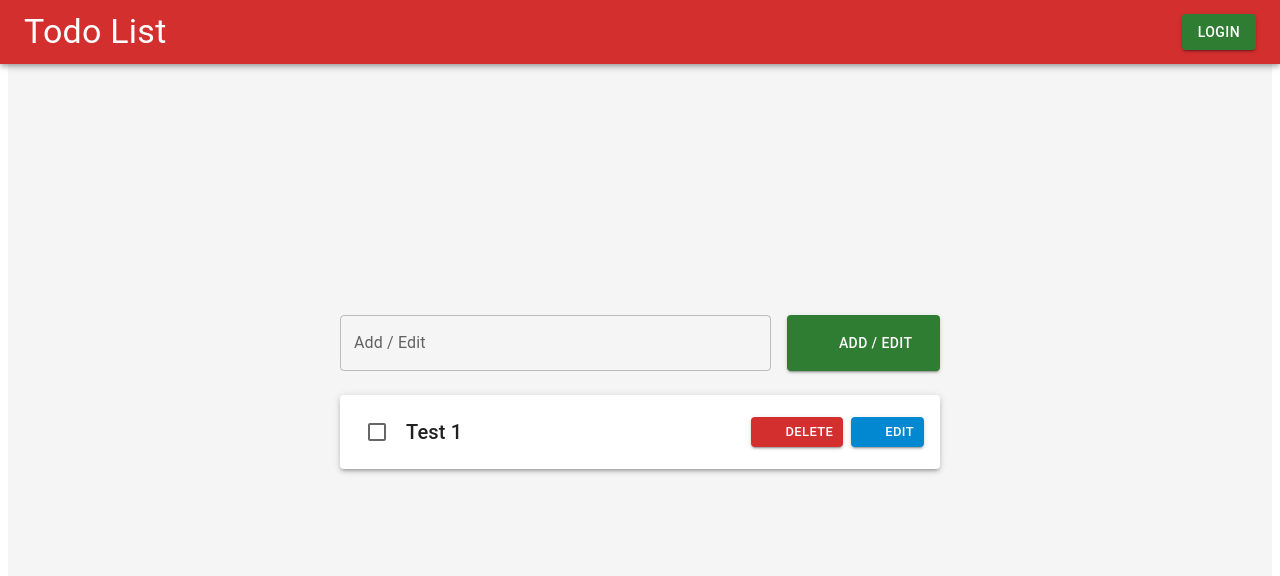
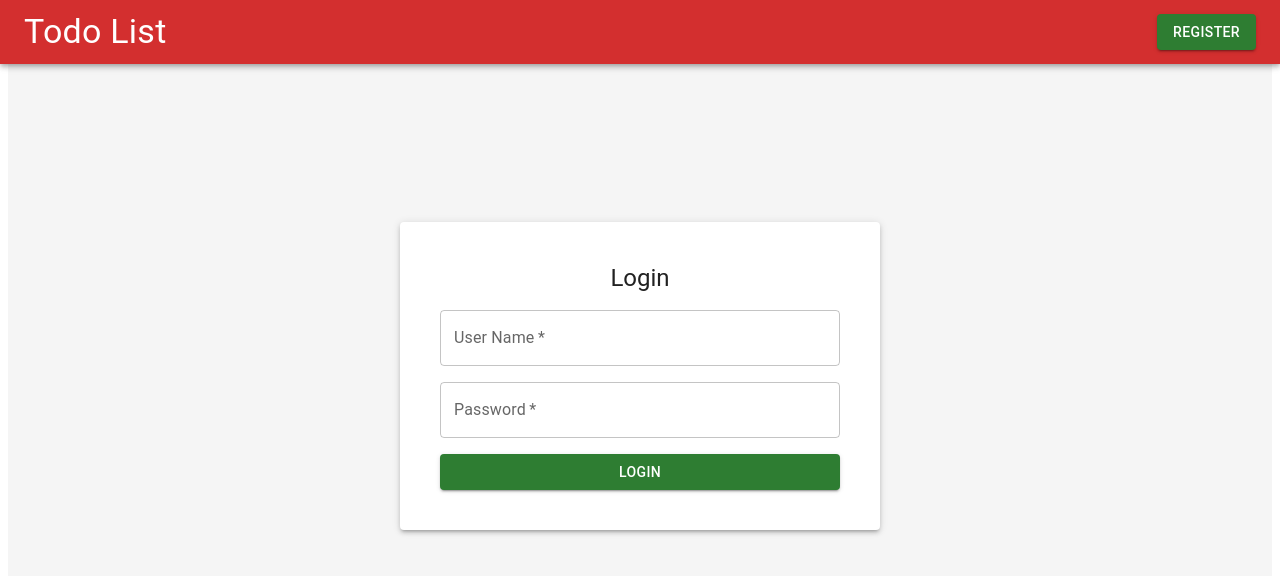
Before and after one commit to HosseinYasinzade/todolist-with-mui, a React (Vite) app: page /login in a window 1280 px wide. Shown: the top 576 px of the page. Built offline with nearby package versions, Linux system fonts and the light colour scheme; some icons are missing.

Commit message:
feat: add router

```diff
--- a/package.json
+++ b/package.json
@@ -16,7 +16,8 @@
     "@mui/material": "^7.0.2",
     "axios": "^1.8.4",
     "react": "^19.0.0",
-    "react-dom": "^19.0.0"
+    "react-dom": "^19.0.0",
+    "react-router-dom": "^7.5.0"
   },
   "devDependencies": {
     "@eslint/js": "^9.21.0",
--- a/src/App.jsx
+++ b/src/App.jsx
@@ -1,10 +1,18 @@
-// import Register from "./Components/Register";
+import { BrowserRouter, Routes, Route } from "react-router-dom";
+import Register from "./Components/Register";
+import Login from "./Components/Login";
 import TodoList from "./Components/TodoList";
 
 function App() {
   return (
     <>
-      <TodoList />
+      <BrowserRouter>
+        <Routes>
+          <Route path="/" element={<Register />} />
+          <Route path="/login" element={<Login />} />
+          <Route path="/todos" element={<TodoList />} />
+        </Routes>
+      </BrowserRouter>
     </>
   );
 }
--- a/src/Components/AppBars.jsx
+++ b/src/Components/AppBars.jsx
@@ -1,16 +1,22 @@
 import AppBar from "@mui/material/AppBar";
+import { useNavigate } from "react-router-dom";
 import { Toolbar } from "@mui/material";
 import Typography from "@mui/material/Typography";
 import { Button } from "@mui/material";
 import { Box } from "@mui/material";
 
 const AppBars = ({ btnText }) => {
+  const navigate = useNavigate();
   return (
     <AppBar color="error">
       <Toolbar>
         <Typography variant="h4">Todo List</Typography>
         <Box sx={{ flexGrow: 1 }} />
-        <Button variant="contained" color="success">
+        <Button
+          variant="contained"
+          color="success"
+          onClick={() => navigate(btnText === "Login" ? "/login" : "/")}
+        >
           {btnText}
         </Button>
       </Toolbar>
--- a/src/Components/LoginForm.jsx
+++ b/src/Components/LoginForm.jsx
@@ -8,10 +8,13 @@
   Paper,
   Typography,
 } from "@mui/material";
+import { useNavigate } from "react-router-dom";
 
 const LoginForm = () => {
   const [username, setUsername] = useState("");
   const [password, setPassword] = useState("");
+
+  const navigate = useNavigate();
 
   const handleSubmit = async (e) => {
     e.preventDefault();
@@ -28,6 +31,7 @@
         const user = res.data[0];
         localStorage.setItem("user", JSON.stringify(user));
       }
+      navigate("/todos");
       setUsername("");
       setPassword("");
     } catch (error) {
```
Also changed, not shown: 1 other file (tests, documents, lock files or other folders).
